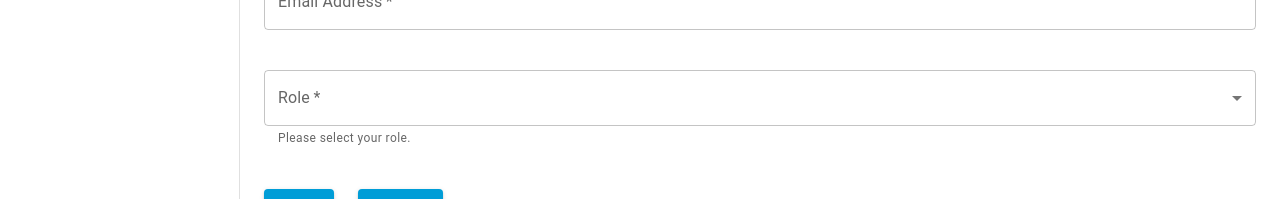
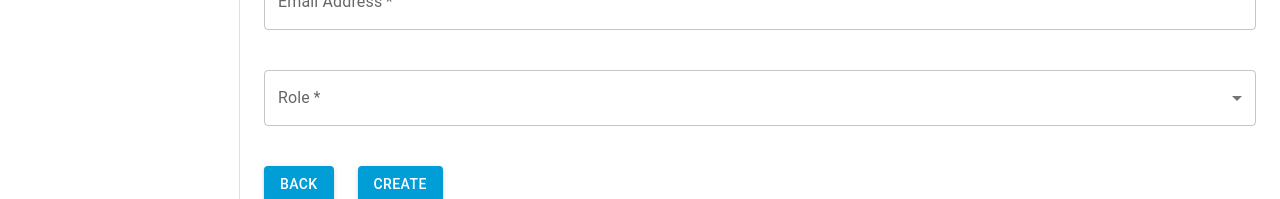
Before and after one commit to dsc-project-mr/mr-fe-internal, a Next.js app: page /users in a window 1280 px wide. Shown: the part 472-671 px from the top of the page. Built offline with nearby package versions, Linux system fonts and the light colour scheme.

Commit message:
update select-role component

```diff
--- a/components/CreateNewUserAccount/SelectRoleTextField.tsx
+++ b/components/CreateNewUserAccount/SelectRoleTextField.tsx
@@ -1,39 +1,27 @@
 import * as React from 'react';
-import { Box, TextField, MenuItem } from '@mui/material';
-
-const role = [
-    {
-        value: 'role1',
-        label: 'Article Editor',
-    },
-
-    {
-        value: 'role2',
-        label: 'Donation Campaign Editor',
-    },
-
-    {
-        value: 'role3',
-        label: 'Internal Users'
-    }
-]
+import { Box, Select, MenuItem, FormControl, InputLabel } from '@mui/material';
 
 const SelectRoleTextField = () => {
+    const [chosenRole, setChosenRole] = React.useState('');
+
     return (
         <Box>
-            <TextField select label="Role" required helperText="Please select your role." sx={styledSelectRole}>
-                {role.map((option) => (
-                    <MenuItem key={option.value} value={option.value}>
-                        {option.label}
-                    </MenuItem>
-                ))}
-            </TextField>
+            <FormControl fullWidth required>
+                <InputLabel id="role-choosing-label">Role</InputLabel>
+                <Select
+                    labelId="role-choosing-label"
+                    id="role-choosing"
+                    value={chosenRole}
+                    label="Role"
+                    onChange={e => setChosenRole(e.target.value)}
+                >
+                    <MenuItem value={'Article Editor'}>Article Editor</MenuItem>
+                    <MenuItem value={'Donation Campaign Editor'}>Donation Campaign Editor</MenuItem>
+                    <MenuItem value={'Internal User'}>Internal User</MenuItem>
+                </Select>
+            </FormControl>
         </Box>
     )
 }
 
 export default SelectRoleTextField;
-
-const styledSelectRole = {
-    width: '100%'
-}
```
